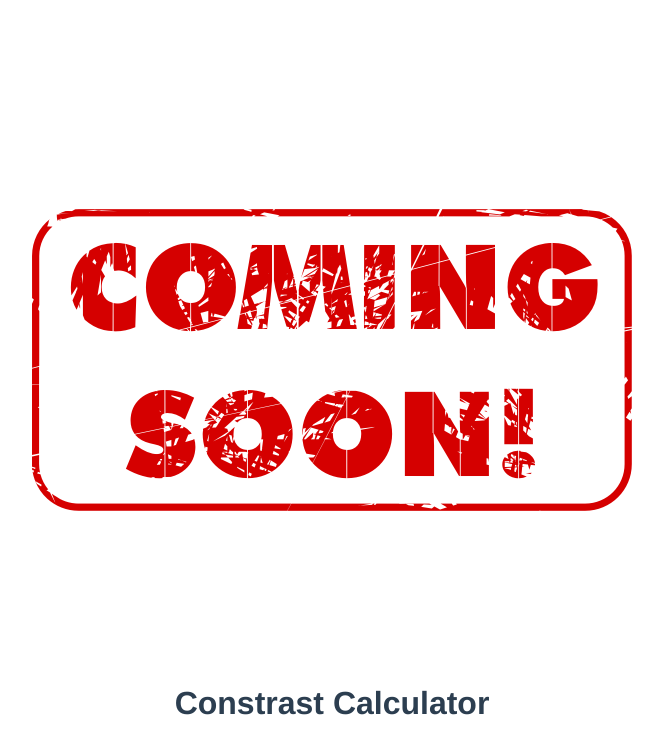
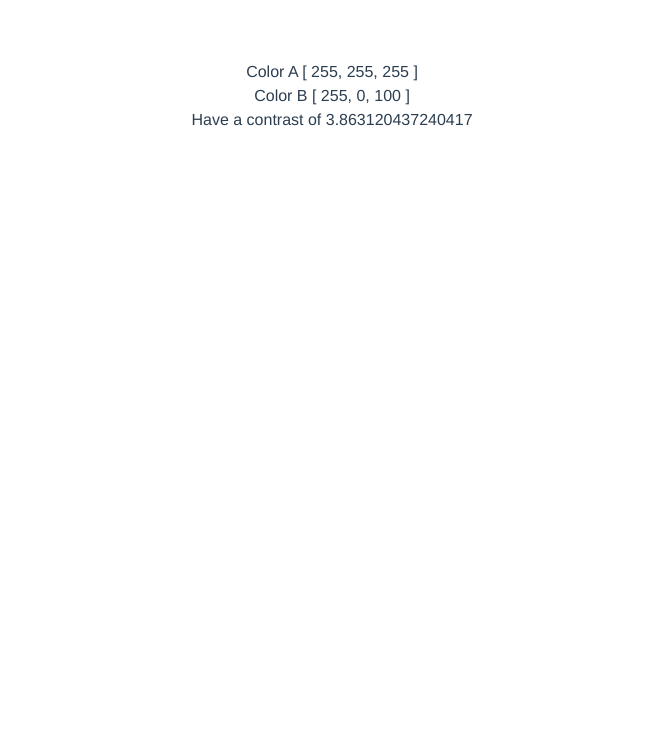
Before and after one commit to achimoraites/contrast-calculator, a Vue app: page / in a window 1280 px wide. Shown: the top 754 px of the page, without its empty margins (308-971 px from the left). Built offline with nearby package versions, Linux system fonts and the light colour scheme.

Commit message:
Static Contrast Calculation

```diff
--- a/package.json
+++ b/package.json
@@ -9,6 +9,7 @@
     "lint": "vue-cli-service lint"
   },
   "dependencies": {
+    "bulma": "^0.9.0",
     "core-js": "^3.6.5",
     "vue": "^2.6.11"
   },
--- a/src/App.vue
+++ b/src/App.vue
@@ -1,7 +1,7 @@
 <template>
   <div id="app">
-    <img alt="Vue logo" src="./assets/logo.png">
     <ContrastCalculator msg="Welcome to Your Vue.js App" />
+
   </div>
 </template>
 
--- a/src/components/ContrastCalculator.vue
+++ b/src/components/ContrastCalculator.vue
@@ -1,18 +1,29 @@
 <template>
-<div>
-  <h1>{{ test }}</h1>
+<div class="container">
+  <p>Color A {{colorA}}</p>
+  <p>Color B {{colorB}}</p>
+  <p>Have a contrast of   {{ contrast }}</p>
+
 </div>
 </template>
 
 <script>
+import { contrast } from '../lib/ContrastCalculate';
 export default {
   name: 'ContrastCalculator',
   props: {
     msg: String
   },
     data: () => ({
-    test: 'Constrast Calculator'
-  })
+    test: 'Constrast Calculator',
+    colorA: [255, 255, 255],
+    colorB: [255, 0, 100]
+  }),
+  computed: {
+    contrast() {
+      return contrast(this.colorA, this.colorB);
+    }
+  }
 }
 </script>
 
--- /dev/null
+++ b/src/lib/ContrastCalculate.js
@@ -0,0 +1,20 @@
+function luminanace(r, g, b) {
+  var a = [r, g, b].map(function (v) {
+      v /= 255;
+      return v <= 0.03928
+          ? v / 12.92
+          : Math.pow( (v + 0.055) / 1.055, 2.4 );
+  });
+  return a[0] * 0.2126 + a[1] * 0.7152 + a[2] * 0.0722;
+}
+
+function contrast(rgb1, rgb2) {
+  var lum1 = luminanace(rgb1[0], rgb1[1], rgb1[2]);
+  var lum2 = luminanace(rgb2[0], rgb2[1], rgb2[2]);
+  var brightest = Math.max(lum1, lum2);
+  var darkest = Math.min(lum1, lum2);
+  return (brightest + 0.05)
+       / (darkest + 0.05);
+}
+
+module.exports.contrast = contrast;
--- a/src/main.js
+++ b/src/main.js
@@ -1,5 +1,7 @@
-import Vue from 'vue'
-import App from './App.vue'
+import Vue from 'vue';
+import App from './App.vue';
+
+import '../node_modules/bulma/css/bulma.min.css';
 
 Vue.config.productionTip = false
 
```
Also changed, not shown: 1 other file (tests, documents, lock files or other folders).
